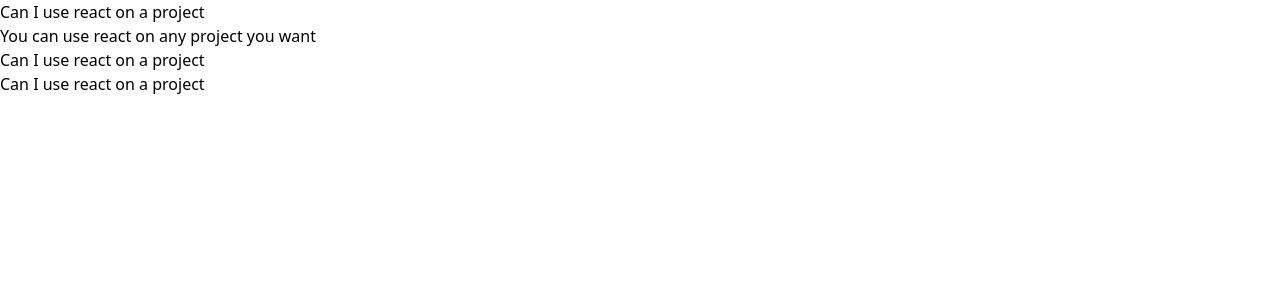
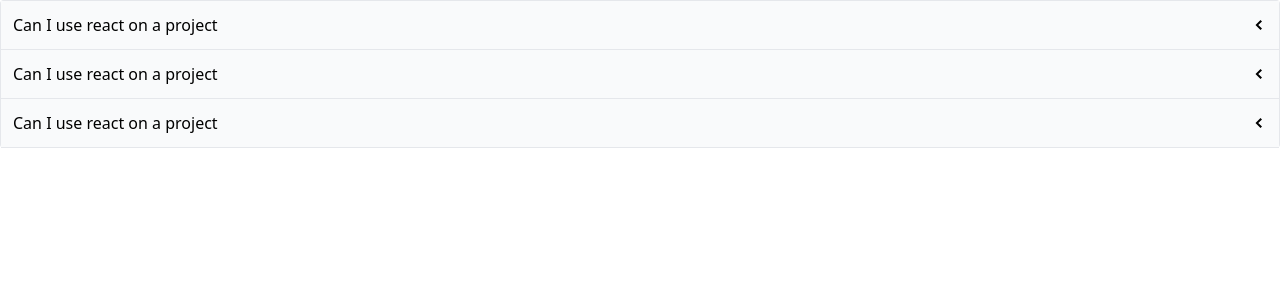
Before and after one commit to kuladeepperumalla/react-custom-components, a React (Create React App) app: page / in a window 1280 px wide. Shown: the top 300 px of the page. Built offline with nearby package versions, Linux system fonts and the light colour scheme.

Commit message:
commit #4 toggle feature

```diff
--- a/src/components/Accordion.js
+++ b/src/components/Accordion.js
@@ -1,17 +1,36 @@
 import { useState } from "react";
+import { GoChevronDown, GoChevronLeft } from "react-icons/go";
+
 function Accordion({items}){
-    const [expandedIndex, setExpandedIndex] = useState(0);
+    const [expandedIndex, setExpandedIndex] = useState(-1);
+            const handleclick = (nextIndex) => {
+                if(expandedIndex === nextIndex){
+                    setExpandedIndex(-1);
+                }else{
+                    setExpandedIndex(nextIndex);
+                }
+            };
+
     const renderedItems = items.map((item, index)=>{
         const isExpanded = index === expandedIndex;
+        const icon = (
+          <span>{isExpanded ? <GoChevronDown /> : <GoChevronLeft />}</span>
+        );
         return (
-            <div key={item.id}>
-                <div>{item.label}</div>
-                {isExpanded && <div>{item.content}</div>}
+          <div key={item.id}>
+            <div
+              className="flex justify-between p-3 bg-gray-50 border-b items-center cursor-pointer"
+              onClick={() => handleclick(index)}
+            >
+              {item.label}
+              {icon}
             </div>
 
-        )
+            {isExpanded && <div className="border-b p-5">{item.content}</div>}
+          </div>
+        );
     })
-    return <div>{renderedItems}</div>
+    return <div className="border-x border-t rounded">{renderedItems}</div>
 }
 
 export default Accordion;
```
